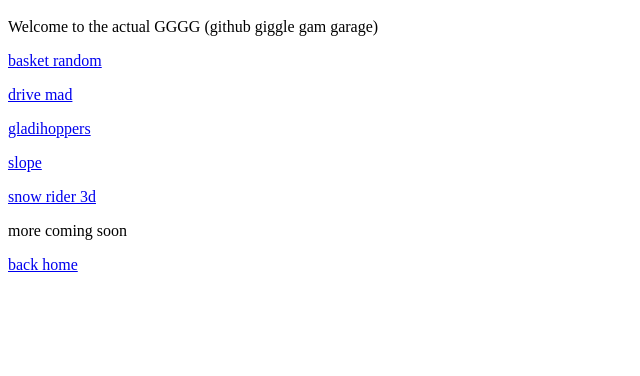
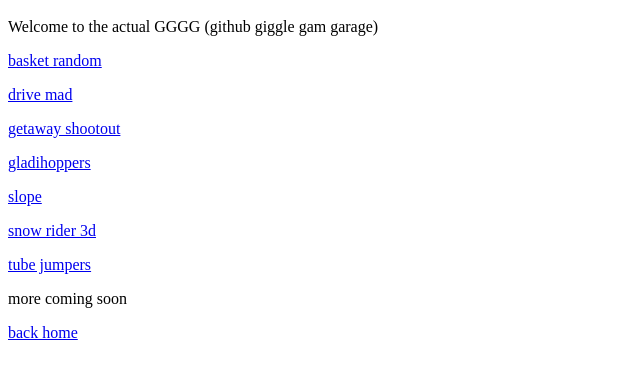
Before and after one commit to log-fjord/potential-giggle, a plain HTML site: page misc/index.html in a window 1280 px wide. Shown: the part 48-424 px from the top of the page, without its empty margins (0-640 px from the left). Drawn offline with Linux system fonts and the light colour scheme.

Commit message:
Update index.html

```diff
--- a/misc/index.html
+++ b/misc/index.html
@@ -7,9 +7,11 @@
 
 <p><a href="basketrandom.html">basket random</a></p>
 <p><a href="drivemad.html">drive mad</a></p>
+<p><a href="drivemad.html">getaway shootout</a></p>
 <p><a href="gladihoppers.html">gladihoppers</a></p>
 <p><a href="misc/slope/index.html">slope</a></p>
 <p><a href="misc/SnowRider3D/index.html">snow rider 3d</a></p>
+<p><a href="drivemad.html">tube jumpers</a></p>
 <p>more coming soon</p>
 
 <p><a href="index.html">back home</a></p>
```
